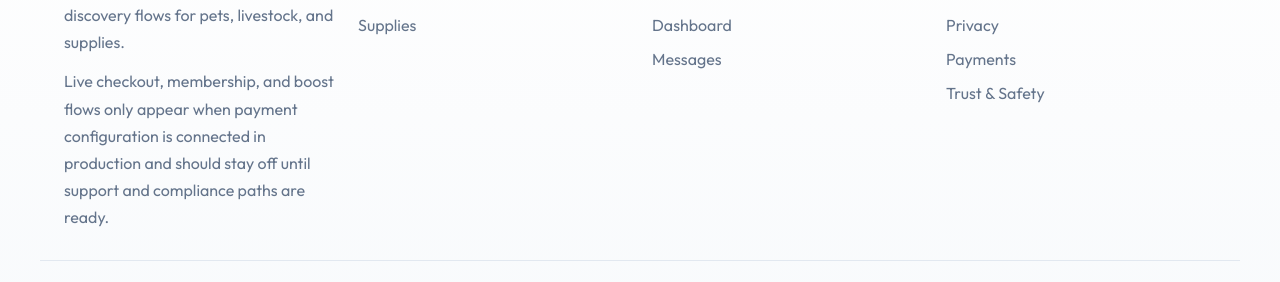
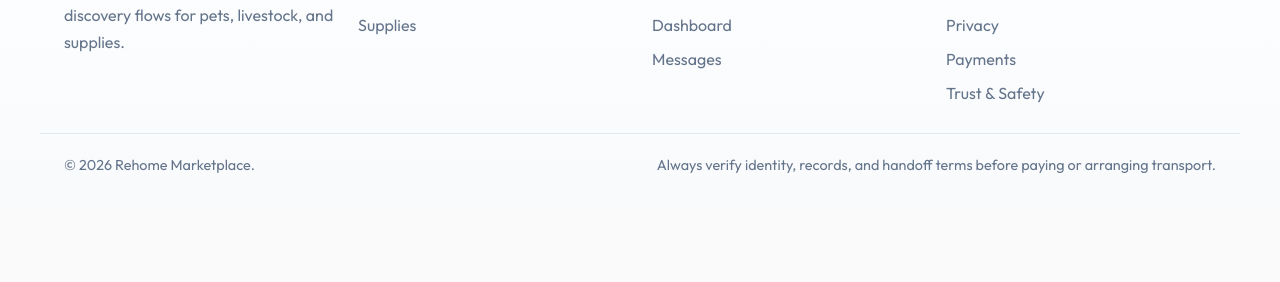
Before and after one commit to anthonytx4/rehome, a React (Vite) app: page / in a window 1280 px wide. Shown: the part 1766-2048 px from the top of the page. After the commit the page ends 1971 px from the top, so only its background shows below. Built offline with nearby package versions, Linux system fonts and the light colour scheme; no server answers.

Commit message:
chore(ui): final footer clean up

```diff
--- a/src/components/layout/Footer.jsx
+++ b/src/components/layout/Footer.jsx
@@ -19,9 +19,6 @@ const Footer = () => (
         </div>
         <p style={{ color: 'var(--color-text-muted)', lineHeight: 1.7, maxWidth: '560px' }}>
           Marketplace messaging, seller profiles, moderation tools, and discovery flows for pets, livestock, and supplies.
-        </p>
-        <p style={{ color: 'var(--color-text-muted)', lineHeight: 1.7, marginTop: '12px' }}>
-          Live checkout, membership, and boost flows only appear when payment configuration is connected in production and should stay off until support and compliance paths are ready.
         </p>
       </div>
 
```
